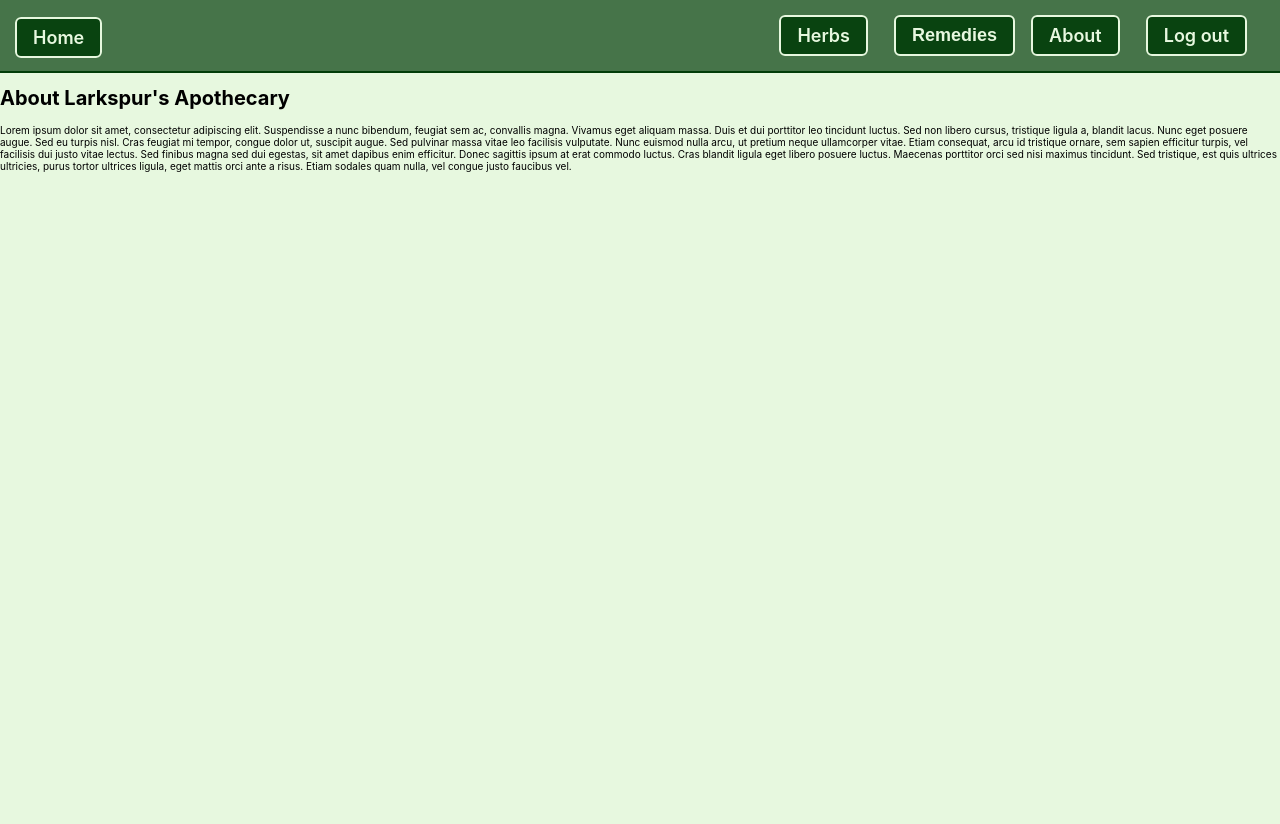
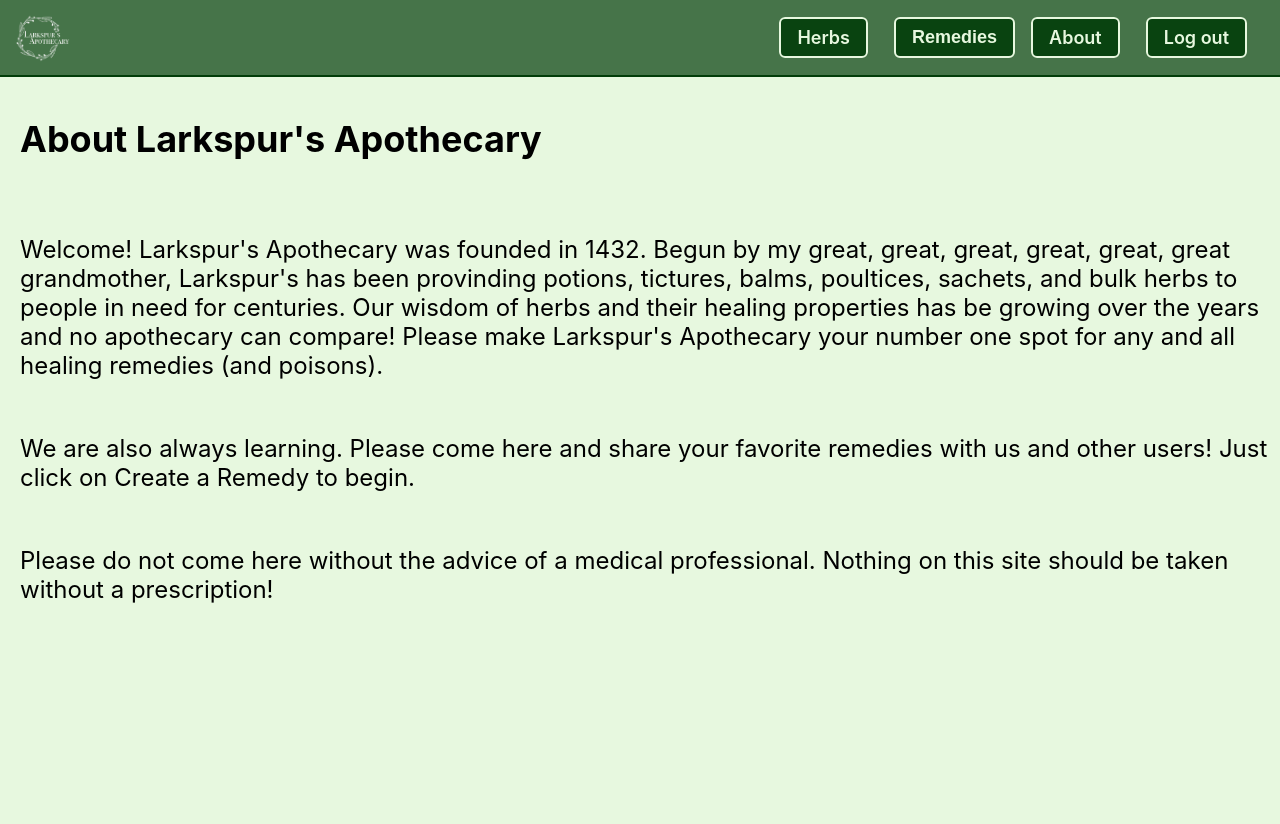
Before and after one commit to Amanda2900/larkspursapothecary, a Django app: page /about/ in a window 1280 px wide. Before the commit the page ends 172 px from the top, so only its background shows below. Run offline with Django 3.2, Linux system fonts and the light colour scheme; the visitor is signed in with stand-in values (Sample User, id 1).

Commit message:
add css for about page and a new header logo

```diff
--- a/main_app/static/css/about.css
+++ b/main_app/static/css/about.css
@@ -0,0 +1,10 @@
+h1 {
+  font-size: var(--font-xxl);
+  margin: 20px 0;
+  padding: 20px;
+}
+p {
+  font-size: var(--font-xl);
+  padding-top: 30px;
+  margin-left: 20px;
+}
--- a/main_app/static/css/base.css
+++ b/main_app/static/css/base.css
@@ -35,7 +35,6 @@ body {
   --button-bg: rgba(2, 61, 9, 0.9);
   --button-bg-hover: rgb(226, 226, 226);
   --submit: rgb(26, 128, 0);
-  --secondary: rgb(57, 57, 57);
   --card-box-shadow: 5px 5px 6px -1px #AAA;
   --font-xtreme: 4.2rem;
   --font-xxl: 3.6rem;
@@ -76,6 +75,7 @@ nav ul {
 
 nav li {
   padding: 5px 8px;
+
 }
 
 .dropdown {
@@ -86,17 +86,10 @@ nav li {
 .dropdown .dropbtn {
   font-weight: 600;
   font-size: var(--font-l);
-  border: none;
   outline: none;
-  padding: 8px 16px;
-  background-color: var(--button-bg);
+  background-color: transparent;
   margin: 0;
-  border-radius: var(--card-border-radius);
   color: var(--body-bg);
-  border-radius: 6px;
-  border-width: 2px;
-  border-style: solid;
-  border-color: var(--body-bg);
 }
 
 .navbar a:hover, .dropdown:hover .dropbtn {
@@ -190,6 +183,12 @@ nav li {
   margin-left:15px;
 }
 
+.nav-btn {
+  border: none;
+  background-color: transparent;
+  padding: 2px;
+}
+
 @media only screen and (min-width: 768px) {
   header {
     position: sticky;
@@ -224,6 +223,31 @@ nav li {
     flex-wrap: nowrap;
   }
 
+  .nav-btn {
+    border-radius: 6px;
+    border-width: 2px;
+    border-style: solid;
+    border-color: var(--body-bg);
+    background-color: var(--button-bg);
+    padding: 8px 16px;
+  }
+
+  .dropdown .dropbtn {
+    font-weight: 600;
+    font-size: var(--font-l);
+    border: none;
+    outline: none;
+    padding: 8px 16px;
+    background-color: var(--button-bg);
+    margin: 0;
+    border-radius: var(--card-border-radius);
+    color: var(--body-bg);
+    border-radius: 6px;
+    border-width: 2px;
+    border-style: solid;
+    border-color: var(--body-bg);
+  }
+
   .header-logo-container {
     width: 213px;
   }
--- a/main_app/templates/about.html
+++ b/main_app/templates/about.html
@@ -9,6 +9,8 @@
 
   <h1>About Larkspur's Apothecary</h1>
 
-  <p> Lorem ipsum dolor sit amet, consectetur adipiscing elit. Suspendisse a nunc bibendum, feugiat sem ac, convallis magna. Vivamus eget aliquam massa. Duis et dui porttitor leo tincidunt luctus. Sed non libero cursus, tristique ligula a, blandit lacus. Nunc eget posuere augue. Sed eu turpis nisl. Cras feugiat mi tempor, congue dolor ut, suscipit augue. Sed pulvinar massa vitae leo facilisis vulputate. Nunc euismod nulla arcu, ut pretium neque ullamcorper vitae. Etiam consequat, arcu id tristique ornare, sem sapien efficitur turpis, vel facilisis dui justo vitae lectus. Sed finibus magna sed dui egestas, sit amet dapibus enim efficitur. Donec sagittis ipsum at erat commodo luctus. Cras blandit ligula eget libero posuere luctus. Maecenas porttitor orci sed nisi maximus tincidunt. Sed tristique, est quis ultrices ultricies, purus tortor ultrices ligula, eget mattis orci ante a risus. Etiam sodales quam nulla, vel congue justo faucibus vel.</p>
+  <p> Welcome! Larkspur's Apothecary was founded in 1432. Begun by my great, great, great, great, great, great grandmother, Larkspur's has been provinding potions, tictures, balms, poultices, sachets, and bulk herbs to people in need for centuries. Our wisdom of herbs and their healing properties has be growing over the years and no apothecary can compare! Please make Larkspur's Apothecary your number one spot for any and all healing remedies (and poisons). </p>
+  <p>We are also always learning. Please come here and share your favorite remedies with us and other users! Just click on Create a Remedy to begin.</p>
+  <p>Please do not come here without the advice of a medical professional. Nothing on this site should be taken without a prescription!</p>
 
 {% endblock %}
--- a/main_app/templates/base.html
+++ b/main_app/templates/base.html
@@ -20,15 +20,17 @@
 <body>
   <header>
     <div class="header-logo-container">
-      <a href="/" class="btn">Home</a>
+      <a href="/">
+        <img src="{% static 'images/logo-white.png' %}" alt="logo with Home text" class="logo-img"/>
+      </a>
     </div>
     <nav>
         <ul>
           {% if user.is_authenticated %}
-            <li><a href="{% url 'herbs_index' %}" class="btn">Herbs</a></li>
+            <li><a href="{% url 'herbs_index' %}" class="btn nav-btn">Herbs</a></li>
             <li>
               <div class="dropdown">
-                <button class="dropbtn">Remedies
+                <button class="dropbtn nav-btn">Remedies
                   <i class="fa fa-caret-down"></i>
                 </button>
                 <div class="dropdown-content">
@@ -38,12 +40,12 @@
                 </div>
               </div>
             </li>
-            <li><a href="{% url 'about' %}" class="btn">About</a></li>
-            <li><a href="{% url 'logout' %}" class="btn">Log out</a></li>
+            <li><a href="{% url 'about' %}" class="btn nav-btn">About</a></li>
+            <li><a href="{% url 'logout' %}" class="btn nav-btn">Log out</a></li>
           {% else %}
-            <li><a href="{% url 'about' %}" class="btn">About</a></li>
-            <li><a href="{% url 'home' %}" class="btn">Login</a></li>
-            <li><a href="{% url 'signup' %}" class="btn">Sign Up</a></li>
+            <li><a href="{% url 'about' %}" class="btn nav-btn">About</a></li>
+            <li><a href="{% url 'home' %}" class="btn nav-btn">Login</a></li>
+            <li><a href="{% url 'signup' %}" class="btn nav-btn">Sign Up</a></li>
           {% endif %}
         </ul>
       </nav>
```
Also changed, not shown: main_app/static/images/logo-white.png (added), main_app/static/images/mini-logo.png (deleted).
